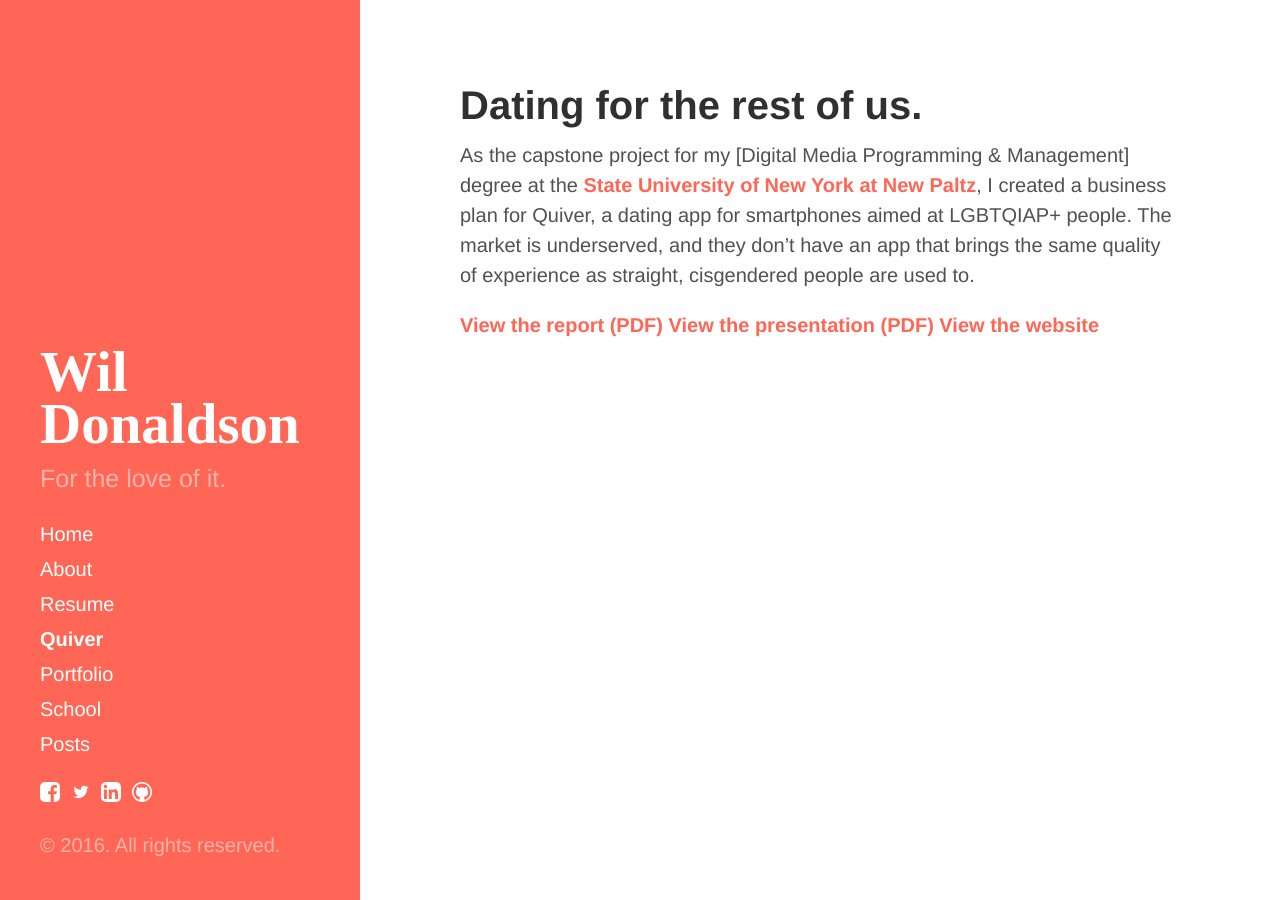
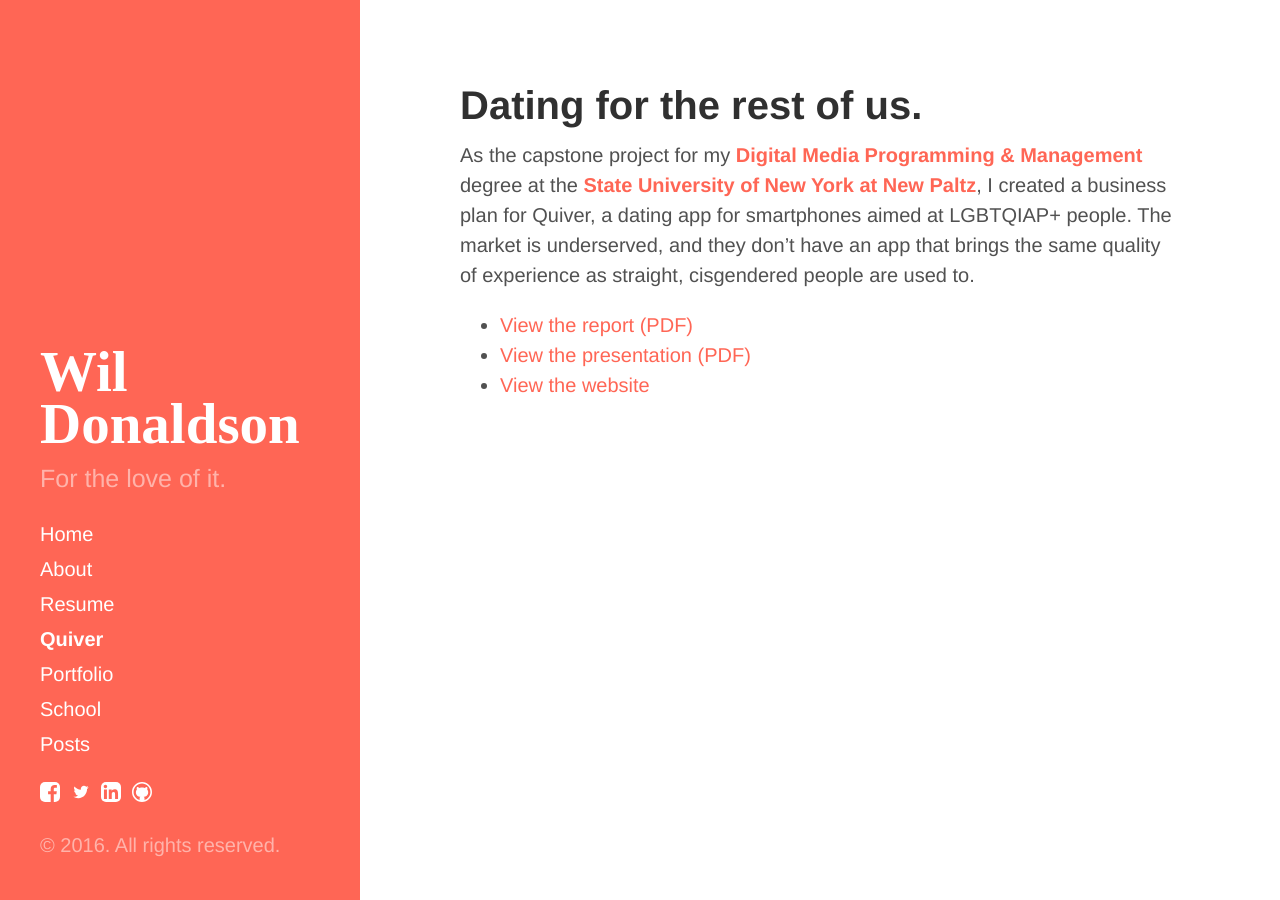
Before and after one commit to crownsedge/wildonaldson.me, a Jekyll site: the page built from portfolio/quiver/index.md, in a window 1280 px wide. Built offline with Jekyll 4.4.1, drawn with Linux system fonts in a browser that asks for light colours; comment, search, counter and statistics services are not loaded; part of the change alters nothing that is shown.

```diff
--- a/portfolio/quiver/index.md
+++ b/portfolio/quiver/index.md
@@ -4,8 +4,8 @@ title: Quiver
 header-title: "Dating for the rest of us."
 ---
 
-As the capstone project for my [Digital Media Programming & Management] degree at the [State University of New York at New Paltz](http://newpaltz.edu/), I created a business plan for Quiver, a dating app for smartphones aimed at LGBTQIAP+ people. The market is underserved, and they don't have an app that brings the same quality of experience as straight, cisgendered people are used to.
+As the capstone project for my [Digital Media Programming & Management](http://www.newpaltz.edu/ugc/las/comm_media/major_dmprog-mgmt.html) degree at the [State University of New York at New Paltz](http://newpaltz.edu/), I created a business plan for Quiver, a dating app for smartphones aimed at LGBTQIAP+ people. The market is underserved, and they don't have an app that brings the same quality of experience as straight, cisgendered people are used to.
 
-[View the report (PDF)](./Quiver - Binder.pdf)
-[View the presentation (PDF)](./Quiver Presentation.pdf)
-[View the website](http://wonaldson.github.io/quiver/)
+- [View the report (PDF)](./Quiver - Binder.pdf)
+- [View the presentation (PDF)](./Quiver Presentation.pdf)
+- [View the website](http://wonaldson.github.io/quiver/)
```
